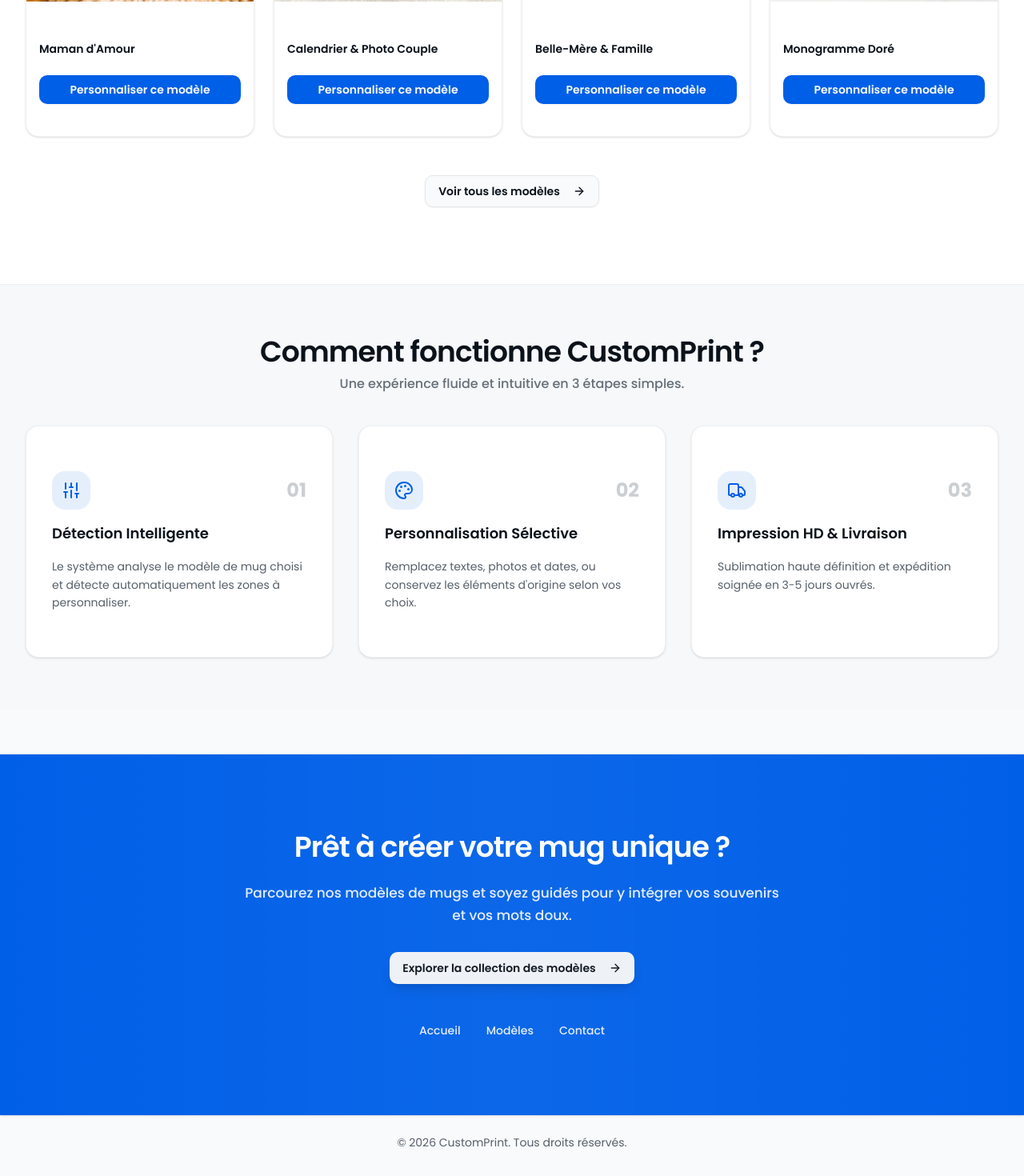
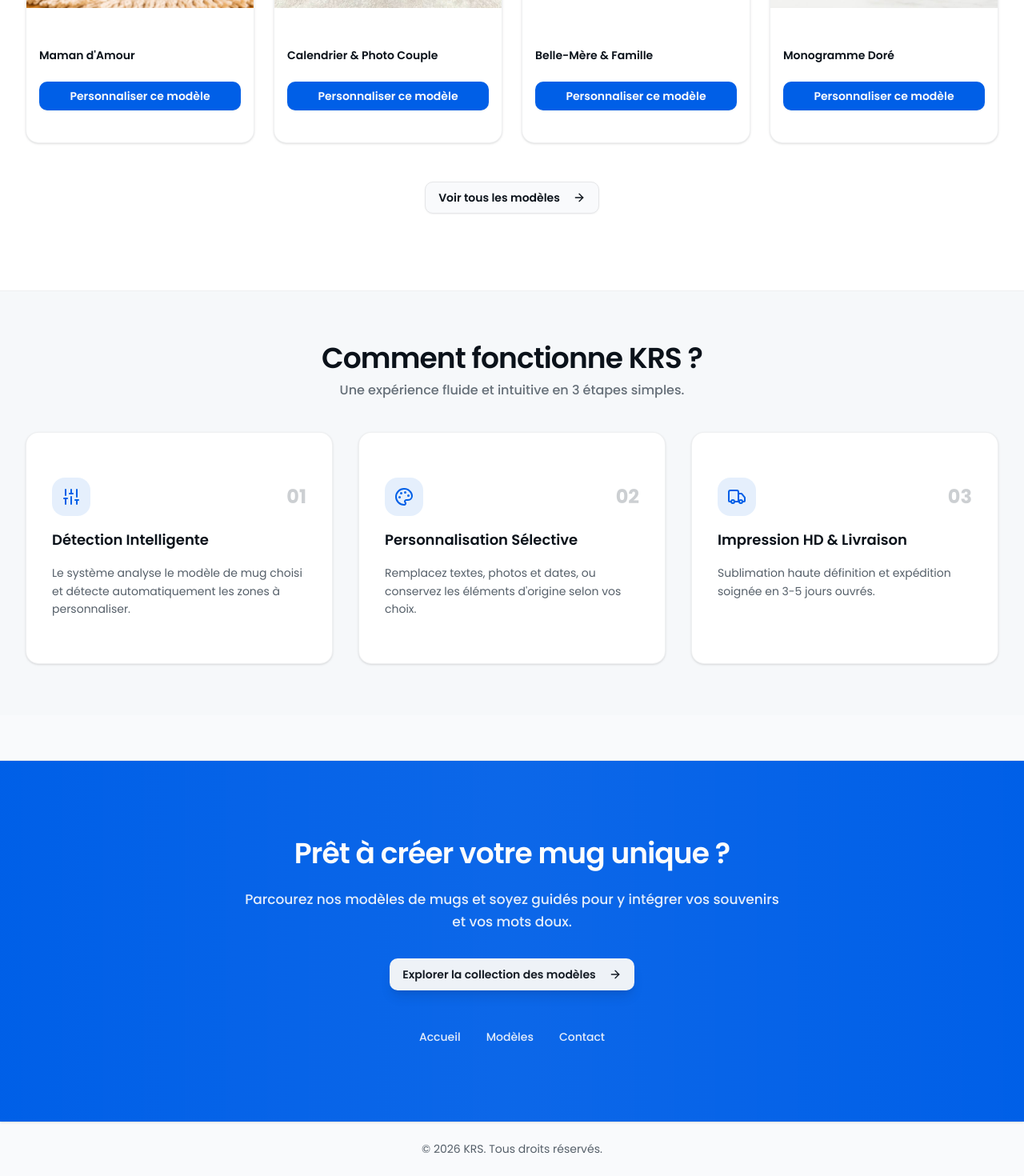
Before and after one commit to kou653/Perso-front, a React (Vite) app: page / in a window 1280 px wide. Shown: the part 1178-2648 px from the top of the page at 80% size. Built offline with nearby package versions, Linux system fonts and the light colour scheme.

Commit message:
logo modifié

```diff
--- a/index.html
+++ b/index.html
@@ -4,7 +4,7 @@
     <meta charset="UTF-8" />
     <link rel="icon" type="image/svg+xml" href="/favicon.svg" />
     <meta name="viewport" content="width=device-width, initial-scale=1.0" />
-    <title>CustomPrint - Mugs Personnalisés</title>
+    <title>KRS - Mugs Personnalisés</title>
 
     <!-- Google Fonts — Poppins -->
     <link rel="preconnect" href="https://fonts.googleapis.com" />
--- a/src/Footer.jsx
+++ b/src/Footer.jsx
@@ -42,7 +42,7 @@ export function Footer() {
       {/* Bas de page Copyright neutre */}
       <div className="mx-auto max-w-7xl px-6 py-6 text-center">
         <p className="text-xs sm:text-sm text-muted-foreground font-normal">
-          © {new Date().getFullYear()} CustomPrint. Tous droits réservés.
+          © {new Date().getFullYear()} KRS. Tous droits réservés.
         </p>
       </div>
     </footer>
--- a/src/HomePage.jsx
+++ b/src/HomePage.jsx
@@ -125,7 +125,7 @@ export function HomePage() {
         <div className="mx-auto max-w-7xl px-6 lg:px-8">
           <div className="mx-auto max-w-2xl text-center space-y-2">
             <h2 className="text-balance text-2xl sm:text-3xl lg:text-4xl font-semibold tracking-tight text-foreground">
-              Comment fonctionne CustomPrint ?
+              Comment fonctionne KRS ?
             </h2>
             <p className="text-pretty text-[15px] sm:text-base text-muted-foreground/90 font-medium">
               Une expérience fluide et intuitive en 3 étapes simples.
--- a/src/Navbar.jsx
+++ b/src/Navbar.jsx
@@ -16,7 +16,7 @@ export function Navbar() {
     <header className="sticky top-0 z-50 w-full border-b border-border/50 bg-background/80 backdrop-blur-md transition-all">
       <nav className="mx-auto flex max-w-7xl items-center justify-between px-6 py-4 lg:px-8">
         <Link to="/" className="flex items-center gap-2.5 group">
-          <img src="/logo/FullLogo.png" alt="CustomPrint" className="h-9 sm:h-10 w-auto object-contain transition-transform group-hover:scale-[1.02]" />
+          <img src="/logo/FullLogo.png" alt="KRS" className="h-16 sm:h-20 w-auto object-contain -my-4 transition-transform group-hover:scale-[1.02]" />
         </Link>
 
         {/* Desktop Navigation */}
--- a/src/PersonnaliserProduitPage.jsx
+++ b/src/PersonnaliserProduitPage.jsx
@@ -204,7 +204,7 @@ export function PersonnaliserProduitPage() {
       // ==========================================
       // 2. Construction du message WhatsApp professionnel
       // ==========================================
-      let orderDetailsText = `🛍️ *NOUVELLE COMMANDE CUSTOMPRINT* 🛍️\n\n`;
+      let orderDetailsText = `🛍️ *NOUVELLE COMMANDE KRS* 🛍️\n\n`;
       orderDetailsText += `📦 *Produit :* ${product.name} - ${template.name}\n`;
       orderDetailsText += `💰 *Prix :* ${product.price}\n\n`;
 
```
Also changed, not shown: public/logo/FullLogo.png.
